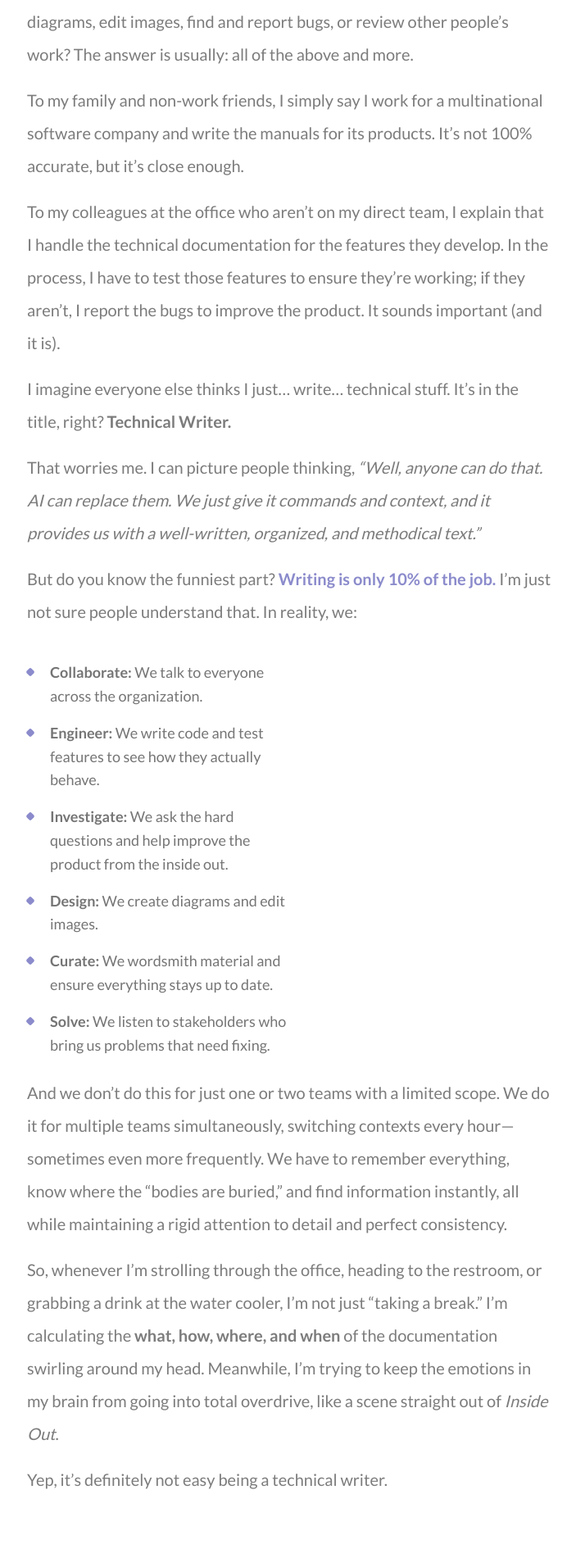
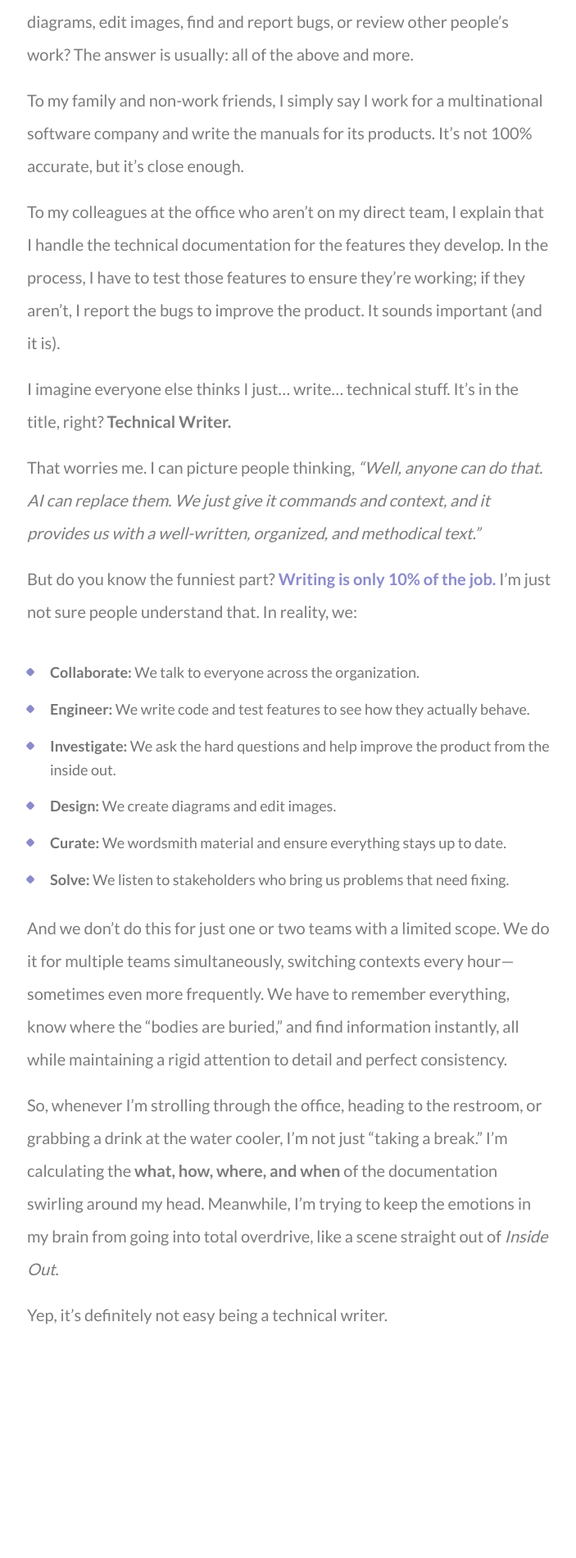
Before and after one commit to ericthmoritsuka/ericthmoritsuka.github.io, a Jekyll site: the page built from _posts/2026-05-11-what-do-you-do.md, in a window 1280 px wide. Shown: the part 1807-3708 px from the top of the page at 82% size, without its empty margins (287-990 px from the left). Built offline with Jekyll 4.4.1, drawn with Linux system fonts in a browser that asks for light colours; after the commit the page ends 3507 px from its top, so only the background shows below that.

Commit message:
Make blog post lists span the full text column
Found while testing responsiveness: .sobre-info is a two-column grid,
so post lists were squeezed into half the card width — especially bad
on phones.

Co-Authored-By: Claude Fable 5 <noreply@anthropic.com>

```diff
--- a/css/blog.css
+++ b/css/blog.css
@@ -149,6 +149,9 @@
   margin: 24px 0;
   display: grid;
   gap: 16px;
+  /* span the full text column: .sobre-info is a 2-column grid (portfolio.css)
+     and lists would otherwise be squeezed into half the card width */
+  grid-column: 1 / -1;
 }
 
 .post-page .sobre-info ul:not(.post-tags) li {
```
